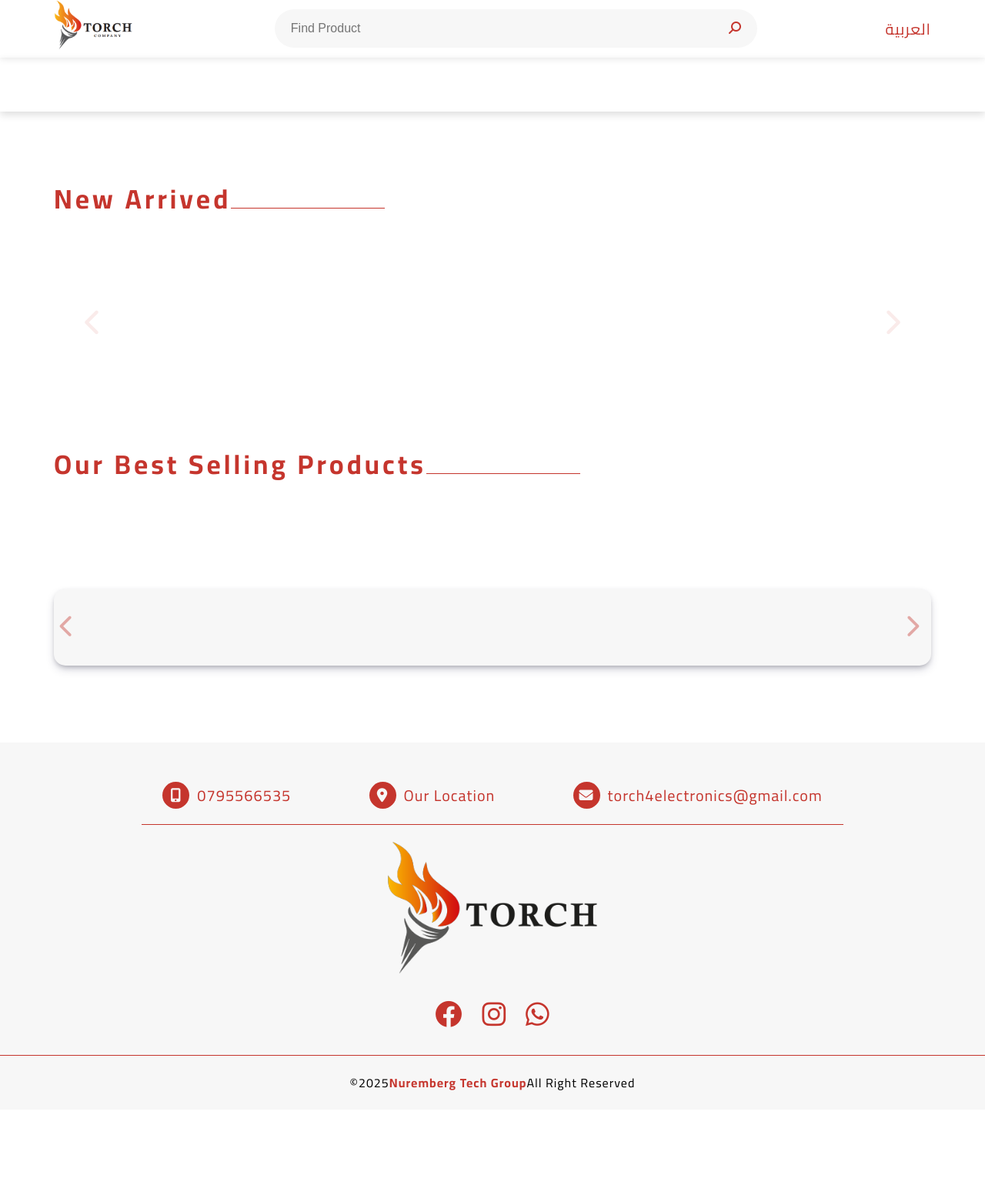
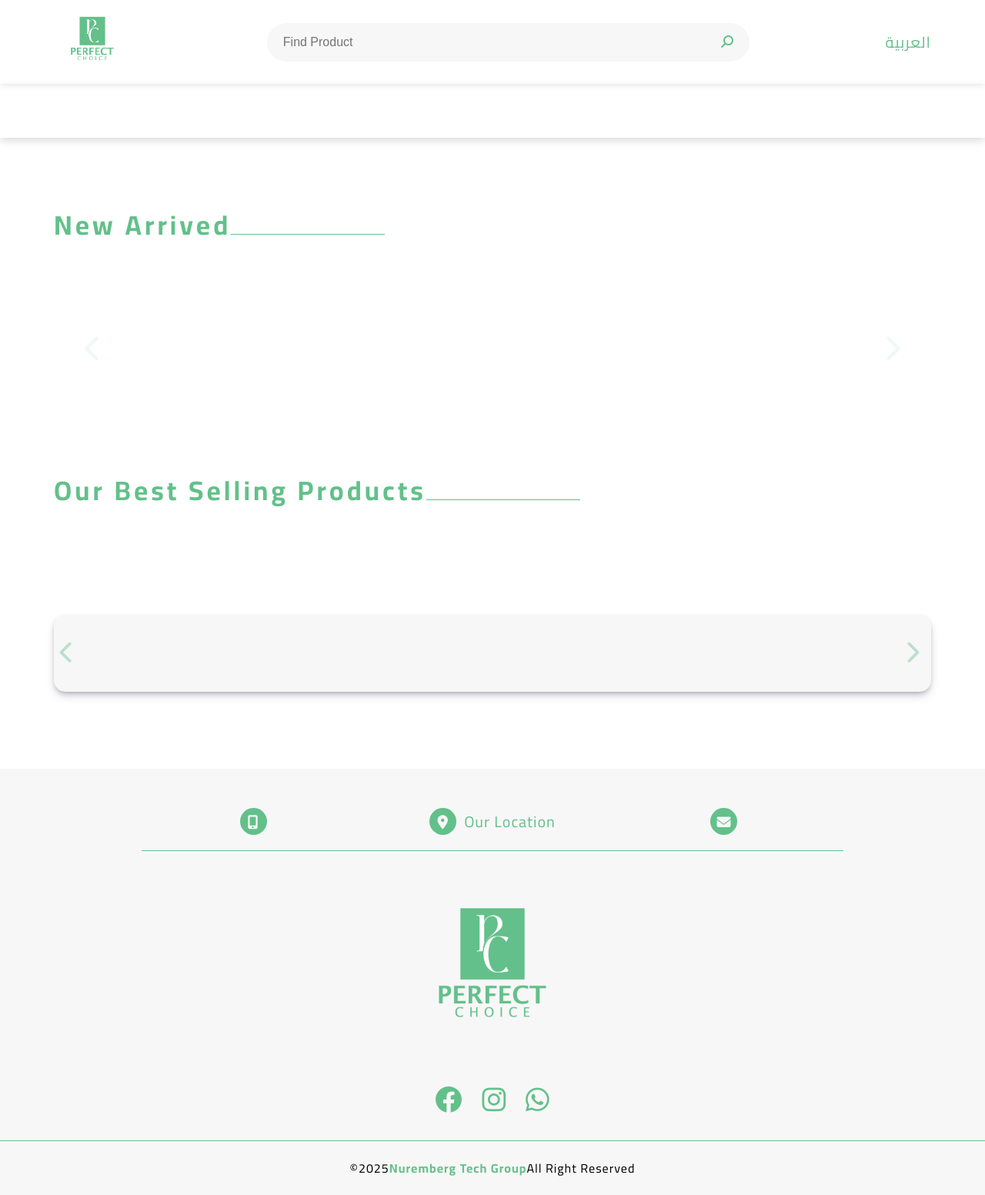
Before and after one commit to mustafabj/perfectchoice, a PHP site: page / in a window 1280 px wide. Shown: the whole page at 77% size. Before the commit the page ends 1417 px from the top, so only its background shows below. Run offline with PHP 8.4, Linux system fonts and the light colour scheme; data that the repository does not hold is empty.

Commit message:
last edited

```diff
--- a/css/main.css
+++ b/css/main.css
@@ -5,8 +5,8 @@
   box-sizing: border-box;
 }
 :root {
-  --main-color: #c5352d;
-  --main-color-alt: #c5352dbd;
+  --main-color: #63c08a;
+  --main-color-alt: #63c08abd;
   --main-transition: 0.3s;
   --main-padding-top: 30px;
   --main-padding-bottom: 100px;
@@ -195,7 +195,7 @@ header .container {
 }
 
 header img {
-  width: 120px;
+  width: 100px;
 }
 header form {
   width: 55%;
@@ -787,7 +787,7 @@ footer .logo {
   padding: 20px;
 }
 footer .logo img {
-  max-width: 650px;
+  max-width: 250px;
 }
 footer .social {
   display: flex;
--- a/dash/includes/conn.php
+++ b/dash/includes/conn.php
@@ -1,6 +1,6 @@
 <?php
 
-$conn = mysqli_connect("sql898.main-hosting.eu", "u695315962_itorch_2022", "F6&FVO?Sh3+", "u695315962_itorch_2022");
+$conn = mysqli_connect("sql898.main-hosting.eu", "u695315962_perfectchoice", '1x$FedKAN99A', "u695315962_perfectchoice");
 
 if (!$conn) {
     die("cannot connect to Server");
--- a/include/conn.php
+++ b/include/conn.php
@@ -1,7 +1,7 @@
 <?php
 error_reporting(0);
 
-$conn = mysqli_connect("sql898.main-hosting.eu", "u695315962_itorch_2022", "F6&FVO?Sh3+", "u695315962_itorch_2022");
+$conn = mysqli_connect("sql898.main-hosting.eu", "u695315962_perfectchoice", '1x$FedKAN99A', "u695315962_perfectchoice");
 
 if (!$conn) {
     die("cannot connect to Server");
--- a/include/footer.php
+++ b/include/footer.php
@@ -1,23 +1,23 @@
 <footer>
     <div class="container">
         <div class="contact">
-            <a href="tel:00962795566535"><i class="fa-solid fa-mobile-screen-button"></i>0795566535</a>
-            <a href="https://www.google.com/maps/place/XVP5%2B94+Torch+for+Equipments+%26+Electronics+Trading,+Amman,+Jordan/@31.9859375,35.8578125,15z/data=!4m6!3m5!1s0x151ca1162cfed3d9:0x547498b99007be0b!8m2!3d31.9859375!4d35.8578125!16s%2Fg%2F11k3tlvt4c?hl=en-GB"
+            <a href="tel:"><i class="fa-solid fa-mobile-screen-button"></i></a>
+            <a href=""
                 target="_blank"><i class="fa-solid fa-location-dot"></i>Our
                 Location
             </a>
-            <a href="mailto:torch4electronics@gmail.com"><i
-                    class="fa-solid fa-envelope"></i>torch4electronics@gmail.com</a>
+            <a href="mailto:"><i
+                    class="fa-solid fa-envelope"></i></a>
         </div>
         <div class="logo">
-            <img src="image/Torch-all1.png" alt="" srcset="" />
+            <img src="image/Perfect Choice-01.png" alt="" srcset="" />
         </div>
         <div class="social">
-            <a href="https://www.facebook.com/profile.php?id=100088488919496&mibextid=ZbWKwL" target="_blank"><i
+            <a href="https://www.facebook.com/" target="_blank"><i
                     class="fa-brands fa-facebook"></i></a>
-            <a href="https://www.instagram.com/itorch4electronics/?igshid=MDM4ZDc5MmU%3D" target="_blank"><i
+            <a href="https://www.instagram.com/" target="_blank"><i
                     class="fa-brands fa-instagram"></i></a>
-            <a href="https://api.whatsapp.com/send?phone=962795566535" target="_blank"><i
+            <a href="https://api.whatsapp.com/send?phone=" target="_blank"><i
                     class="fa-brands fa-whatsapp"></i></a>
         </div>
     </div>
--- a/include/header.php
+++ b/include/header.php
@@ -10,37 +10,37 @@ if (isset($_POST['search']) && $_POST['search'] != "") {
     <meta charset="UTF-8" />
     <meta http-equiv="X-UA-Compatible" content="IE=edge" />
     <meta name="viewport" content="width=device-width, initial-scale=1.0" />
-    <link rel="icon" href="image/itorchSmall.png" type="image/x-icon" />
+    <link rel="icon" href="image/Perfect Choice-01.png" type="image/x-icon" />
     <link rel="stylesheet" href="css/main.css" />
     <link rel="preconnect" href="https://fonts.googleapis.com" />
     <link rel="preconnect" href="https://fonts.gstatic.com" crossorigin />
     <link href="https://fonts.googleapis.com/css2?family=Cairo:wght@300;400;700&#038;display=swap" rel="stylesheet" />
     <link rel="stylesheet" href="https://cdnjs.cloudflare.com/ajax/libs/font-awesome/6.2.1/css/all.min.css" />
     <!-- HTML Meta Tags -->
-    <title>itorch jo | Computers & Electronics Store in Amman - Jordan</title>
+    <title>Perfect Choice | Featured Sundries, Home Appliances, Stationery, Antiques, Toys, Accessories, Makeup</title>
     <meta name="description"
-        content="itorch jo megastore the most modern shop for electronic devices and Video games and Computer Accessories and Computing Equipment and pc gaming store in Amman itorch jo is a leader computers & electronics store in Amman Jordan, Specialized in computers, laptops,playstation,xbox servers , offering the best price and the best service in Jordan .">
+        content="Perfect Choice | Featured Sundries, Home Appliances, Stationery, Antiques, Toys, Accessories, Makeup">
 
     <!-- Google / Search Engine Tags -->
-    <meta itemprop="name" content="itorch  jo | Computers & Electronics Store in Amman - Jordan">
+    <meta itemprop="name" content="Perfect Choice | Featured Sundries, Home Appliances, Stationery, Antiques, Toys, Accessories, Makeup">
     <meta itemprop="description"
-        content="itorch jo megastore the most modern shop for electronic devices and Video games and Computer Accessories and Computing Equipment and pc gaming store in Amman itorch jo is a leader computers & electronics store in Amman Jordan, Specialized in computers, laptops,playstation,xbox servers , offering the best price and the best service in Jordan .">
-    <meta itemprop="image" content="https://itorchjo.com/../image/itorchStore.jpg">
+        content="Perfect Choice | Featured Sundries, Home Appliances, Stationery, Antiques, Toys, Accessories, Makeup">
+    <meta itemprop="image" content="https://perfectchoicejo.com/image/Perfect Choice-01.png">
 
     <!-- Facebook Meta Tags -->
-    <meta property="og:url" content="https://itorchjo.com">
+    <meta property="og:url" content="https://perfectchoicejo.com">
     <meta property="og:type" content="website">
-    <meta property="og:title" content="itorch  jo | Computers & Electronics Store in Amman - Jordan">
+    <meta property="og:title" content="Perfect Choice | Featured Sundries, Home Appliances, Stationery, Antiques, Toys, Accessories, Makeup">
     <meta property="og:description"
-        content="itorch jo megastore the most modern shop for electronic devices and Video games and Computer Accessories and Computing Equipment and pc gaming store in Amman itorch jo is a leader computers & electronics store in Amman Jordan, Specialized in computers, laptops,playstation,xbox servers , offering the best price and the best service in Jordan .">
-    <meta property="og:image" content="https://itorchjo.com/../image/itorchStore.jpg">
+        content="Perfect Choice | Featured Sundries, Home Appliances, Stationery, Antiques, Toys, Accessories, Makeup">
+    <meta property="og:image" content="https://perfectchoicejo.com/image/Perfect Choice-01.png">
 
     <!-- Twitter Meta Tags -->
     <meta name="twitter:card" content="summary_large_image">
-    <meta name="twitter:title" content="itorch  jo | Computers & Electronics Store in Amman - Jordan">
+    <meta name="twitter:title" content="Perfect Choice | Featured Sundries, Home Appliances, Stationery, Antiques, Toys, Accessories, Makeup">
     <meta name="twitter:description"
-        content="itorch jo megastore the most modern shop for electronic devices and Video games and Computer Accessories and Computing Equipment and pc gaming store in Amman itorch jo is a leader computers & electronics store in Amman Jordan, Specialized in computers, laptops,playstation,xbox servers , offering the best price and the best service in Jordan .">
-    <meta name="twitter:image" content="https://itorchjo.com/../image/itorchStore.jpg">
+        content="Perfect Choice | Featured Sundries, Home Appliances, Stationery, Antiques, Toys, Accessories, Makeup">
+    <meta name="twitter:image" content="https://perfectchoicejo.com/image/Perfect Choice-01.png">
 
 
 </head>
@@ -54,8 +54,8 @@ if (isset($_POST['search']) && $_POST['search'] != "") {
     <header>
         <div class="container">
             <div class="logo">
-                <a href="https://itorchjo.com">
-                    <img src="image/itorchLogo.png" alt="" srcset="" /></a>
+                <a href="https://perfectchoicejo.com">
+                    <img src="image/Perfect Choice-01.png" alt="" srcset="" /></a>
             </div>
             <form method="post">
                 <div class="search">
@@ -66,7 +66,7 @@ if (isset($_POST['search']) && $_POST['search'] != "") {
                 </div>
             </form>
             <div class="lang">
-                <a href="https://itorchjo.com/Ar/">العربية</a>
+                <a href="https://perfectchoicejo.com/Ar/">العربية</a>
             </div>
         </div>
     </header>
```
Also changed, not shown: include/headerAr.php (+16 -16 lines), image/Perfect Choice-01.png (added).
